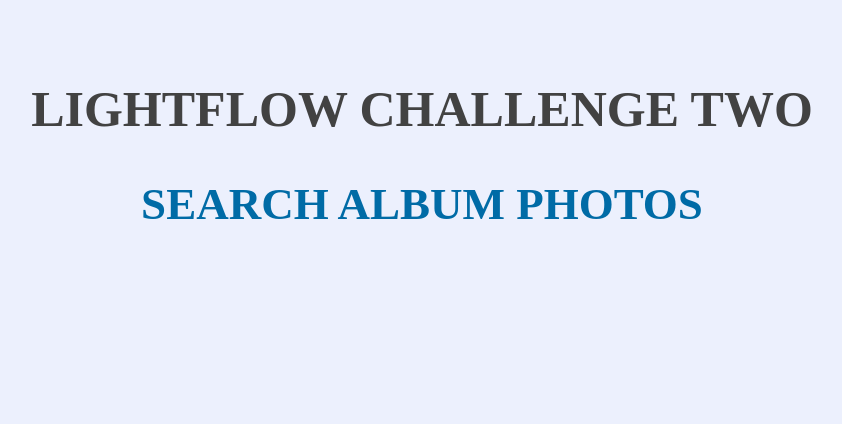
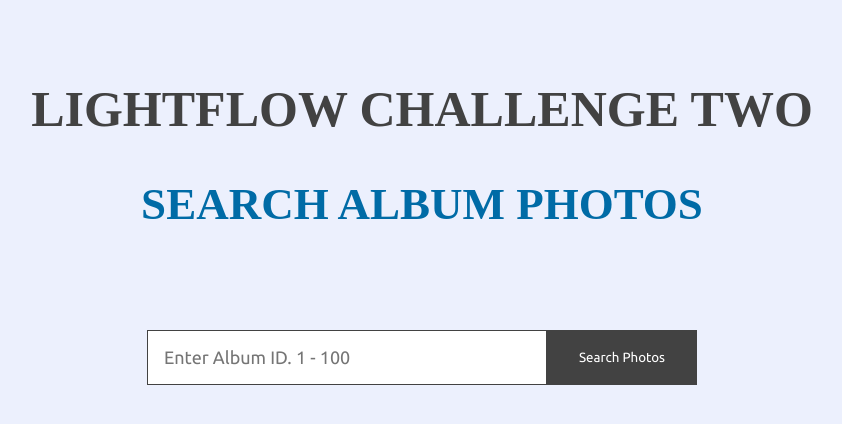
Before and after one commit to placideirandora/lightflow-challenge-two, a React (Create React App) app: page / in a window 1280 px wide. Shown: the top 424 px of the page, without its empty margins (218-1060 px from the left). Built offline with nearby package versions, Linux system fonts and the light colour scheme; a web font is replaced by a local one.

Commit message:
Create the Search Form Component

```diff
--- /dev/null
+++ b/src/components/SearchForm/index.jsx
@@ -0,0 +1,34 @@
+import React, { useState } from "react";
+import { useHistory } from "react-router-dom";
+
+import "./style.css";
+
+const SearchForm = () => {
+  const history = useHistory();
+
+  const [albumId, setAlbumId] = useState(null);
+
+  const handleSubmission = (e) => {
+    e.preventDefault();
+
+    if (albumId >= 1 && albumId <= 100) {
+      history.push(`/albums/${albumId}/photos`);
+    } else {
+      window.alert("Invalid Album ID. It should be among 1 and 100.");
+    }
+  };
+
+  return (
+    <form className="form" onSubmit={handleSubmission}>
+      <input
+        type="number"
+        placeholder="Enter Album ID. 1 - 100"
+        onChange={(e) => setAlbumId(e.target.value)}
+        required
+      />
+      <button type="submit">Search Photos</button>
+    </form>
+  );
+};
+
+export default SearchForm;
--- /dev/null
+++ b/src/components/SearchForm/style.css
@@ -0,0 +1,22 @@
+.form {
+  display: flex;
+  justify-content: center;
+  margin-top: 100px;
+}
+
+.form input {
+  box-sizing: border-box;
+  width: 400px;
+  border: 1px solid #424242;
+  padding: 16px;
+  outline: 0;
+  font-size: 18px;
+}
+
+.form button {
+  border: none;
+  color: #fff;
+  cursor: pointer;
+  background-color: #424242;
+  width: 150px;
+}
--- a/src/pages/Home/index.jsx
+++ b/src/pages/Home/index.jsx
@@ -1,13 +1,15 @@
-import React from 'react';
+import React from "react";
 
-import Header from '../../components/Header';
+import Header from "../../components/Header";
+import SearchForm from "../../components/SearchForm";
 
 const HomePage = () => {
-    return (
-        <div>
-            <Header subHeading="Search Album Photos" />
-        </div>
-    )
-}
+  return (
+    <div>
+      <Header subHeading="Search Album Photos" />
+      <SearchForm />
+    </div>
+  );
+};
 
 export default HomePage;
```
